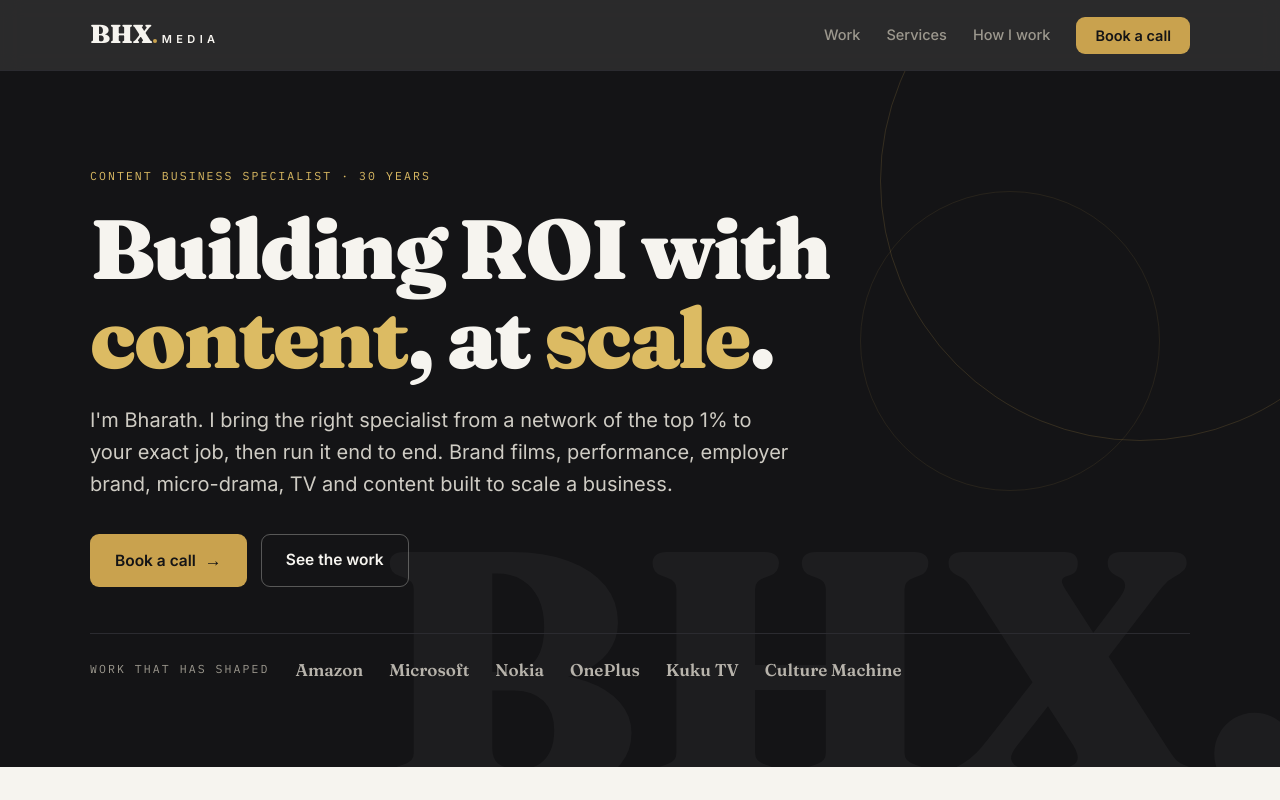
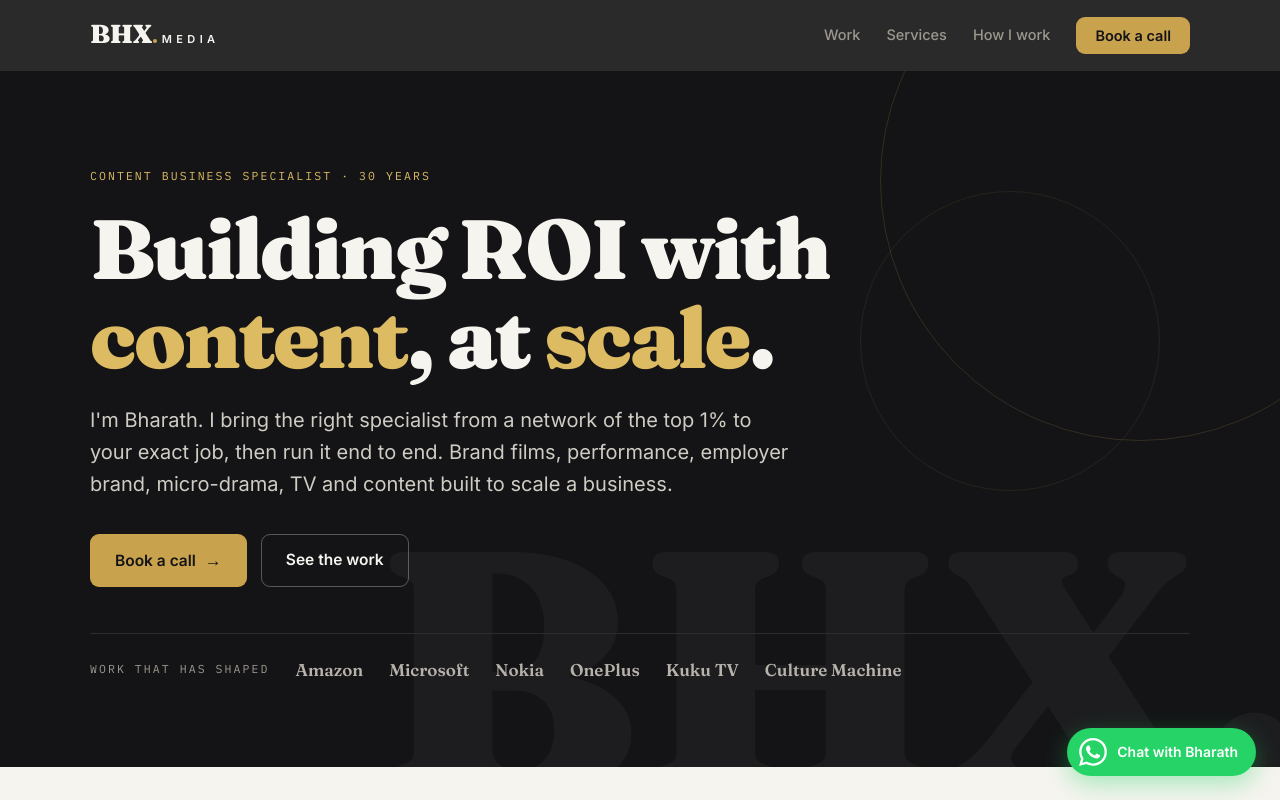
Before and after one commit to veenavikas/BHXmedia, a React (Vite) app: page / in a window 1280 px wide. Shown: the top 800 px of the page. Built offline with nearby package versions, Linux system fonts and the light colour scheme.

Commit message:
Add custom video modal header with Bharath C.S. default and floating WhatsApp button (+91 98442 52143)

```diff
--- a/src/App.jsx
+++ b/src/App.jsx
@@ -12,9 +12,10 @@ import FinalSection from './components/FinalSection';
 import Footer from './components/Footer';
 import VideoModal from './components/VideoModal';
 import BookingModal from './components/BookingModal';
+import WhatsAppButton from './components/WhatsAppButton';
 
 export default function App() {
-  const [activeVideoId, setActiveVideoId] = useState(null);
+  const [activeVideo, setActiveVideo] = useState(null);
   const [isBookingOpen, setIsBookingOpen] = useState(false);
 
   useEffect(() => {
@@ -46,14 +47,15 @@ export default function App() {
       <Services />
       <ModelSection />
       <WhoSection />
-      <WorkSection onOpenVideo={(id) => setActiveVideoId(id)} />
+      <WorkSection onOpenVideo={(videoObj) => setActiveVideo(videoObj)} />
       <RatesSection onOpenBooking={() => setIsBookingOpen(true)} />
       <FAQSection />
       <FinalSection onOpenBooking={() => setIsBookingOpen(true)} />
       <Footer />
 
-      <VideoModal videoId={activeVideoId} onClose={() => setActiveVideoId(null)} />
+      <VideoModal video={activeVideo} onClose={() => setActiveVideo(null)} />
       <BookingModal isOpen={isBookingOpen} onClose={() => setIsBookingOpen(false)} />
+      <WhatsAppButton />
     </div>
   );
 }
--- a/src/components/VideoModal.jsx
+++ b/src/components/VideoModal.jsx
@@ -1,11 +1,11 @@
 import React, { useEffect } from 'react';
 
-export default function VideoModal({ videoId, onClose }) {
+export default function VideoModal({ video, onClose }) {
   useEffect(() => {
     const handleKeyDown = (e) => {
       if (e.key === 'Escape') onClose();
     };
-    if (videoId) {
+    if (video) {
       window.addEventListener('keydown', handleKeyDown);
       document.body.style.overflow = 'hidden';
     }
@@ -13,23 +13,40 @@ export default function VideoModal({ videoId, onClose }) {
       window.removeEventListener('keydown', handleKeyDown);
       document.body.style.overflow = '';
     };
-  }, [videoId, onClose]);
+  }, [video, onClose]);
 
-  if (!videoId) return null;
+  if (!video) return null;
 
-  const iframeSrc = `https://www.youtube-nocookie.com/embed/${videoId}?autoplay=1&rel=0`;
+  const videoId = typeof video === 'object' ? video.id : video;
+  const title = typeof video === 'object' ? video.title : 'Featured Work';
+  const subtitle = typeof video === 'object' ? video.subtitle : 'Content Business';
+  const authorName = 'Bharath C.S. · BHX Media';
+
+  const iframeSrc = `https://www.youtube-nocookie.com/embed/${videoId}?autoplay=1&rel=0&modestbranding=1`;
 
   return (
     <div className="modal open" id="modal" aria-hidden="false" onClick={(e) => { if (e.target.id === 'modal') onClose(); }}>
       <div className="modal-box">
-        <div className="modal-frame">
-          <button className="modal-close" id="modalClose" aria-label="Close video" onClick={onClose}>
+        {/* Custom Header: Title & Bharath C.S. as default */}
+        <div style={{ display: 'flex', justifyContent: 'space-between', alignItems: 'center', marginBottom: '14px', flexWrap: 'wrap', gap: '10px' }}>
+          <div>
+            <span className="lab gold" style={{ fontSize: '11px', display: 'block', marginBottom: '4px' }}>
+              {subtitle ? `${subtitle} · ` : ''}{authorName}
+            </span>
+            <h3 style={{ fontSize: '20px', color: '#FFFFFF', margin: 0, fontWeight: 600 }}>
+              {title}
+            </h3>
+          </div>
+          <button className="modal-close" style={{ position: 'static' }} id="modalClose" aria-label="Close video" onClick={onClose}>
             &times;
           </button>
+        </div>
+
+        <div className="modal-frame">
           <iframe
             id="modalIframe"
             src={iframeSrc}
-            title="Video player"
+            title={`${title} - ${authorName}`}
             allow="accelerometer; autoplay; clipboard-write; encrypted-media; gyroscope; picture-in-picture"
             allowFullScreen
           />
--- /dev/null
+++ b/src/components/WhatsAppButton.jsx
@@ -0,0 +1,25 @@
+import React from 'react';
+
+export default function WhatsAppButton() {
+  const phoneNumber = '919844252143';
+  const defaultMessage = encodeURIComponent("Hi Bharath, I'd like to discuss content services with BHX Media.");
+  const whatsappUrl = `https://wa.me/${phoneNumber}?text=${defaultMessage}`;
+
+  return (
+    <a
+      href={whatsappUrl}
+      target="_blank"
+      rel="noopener noreferrer"
+      className="wa-float"
+      aria-label="Chat on WhatsApp with Bharath C.S."
+      title="Chat on WhatsApp (+91 98442 52143)"
+    >
+      <div className="wa-icon">
+        <svg width="28" height="28" viewBox="0 0 24 24" fill="currentColor">
+          <path d="M.057 24l1.687-6.163c-1.041-1.804-1.588-3.849-1.587-5.946.003-6.556 5.338-11.891 11.893-11.891 3.181.001 6.167 1.24 8.413 3.488 2.245 2.248 3.481 5.236 3.48 8.414-.003 6.557-5.338 11.892-11.893 11.892-1.99-.001-3.951-.5-5.688-1.448l-6.305 1.654zm6.597-3.807c1.676.995 3.276 1.591 5.392 1.592 5.448 0 9.886-4.434 9.889-9.885.002-5.462-4.415-9.89-9.881-9.892-5.452 0-9.887 4.434-9.889 9.884-.001 2.225.651 3.891 1.746 5.634l-.999 3.648 3.742-.981zm11.387-5.464c-.074-.124-.272-.198-.57-.347-.297-.149-1.758-.868-2.031-.967-.272-.099-.47-.149-.669.149-.198.297-.768.967-.941 1.165-.173.198-.347.223-.644.074-.297-.149-1.255-.462-2.39-1.475-.883-.788-1.48-1.761-1.653-2.059-.173-.297-.018-.458.13-.606.134-.133.297-.347.446-.521.151-.172.2-.296.3-.495.099-.198.05-.372-.025-.521-.075-.148-.669-1.611-.916-2.206-.242-.579-.487-.501-.669-.51l-.57-.01c-.198 0-.52.074-.792.372s-1.04 1.016-1.04 2.479 1.065 2.876 1.213 3.074c.149.198 2.095 3.2 5.076 4.487.709.306 1.263.489 1.694.626.712.226 1.36.194 1.872.118.572-.085 1.758-.719 2.006-1.413.248-.695.248-1.29.173-1.414z" />
+        </svg>
+      </div>
+      <span className="wa-text">Chat with Bharath</span>
+    </a>
+  );
+}
--- a/src/index.css
+++ b/src/index.css
@@ -1126,3 +1126,49 @@ footer.ft {
     transition: none;
   }
 }
+
+/* WHATSAPP FLOATING BUTTON */
+.wa-float {
+  position: fixed;
+  bottom: 24px;
+  right: 24px;
+  z-index: 120;
+  display: flex;
+  align-items: center;
+  gap: 10px;
+  background: #25D366;
+  color: #FFFFFF;
+  padding: 10px 18px 10px 12px;
+  border-radius: 50px;
+  box-shadow: 0 8px 24px rgba(37, 211, 102, 0.38);
+  font-family: 'Inter', system-ui, sans-serif;
+  font-size: 14px;
+  font-weight: 600;
+  cursor: pointer;
+  text-decoration: none;
+  transition: transform .25s cubic-bezier(.2, .7, .2, 1), box-shadow .25s ease;
+}
+
+.wa-float:hover {
+  transform: translateY(-4px) scale(1.04);
+  box-shadow: 0 12px 30px rgba(37, 211, 102, 0.55);
+  color: #FFFFFF;
+}
+
+.wa-icon {
+  display: flex;
+  align-items: center;
+  justify-content: center;
+}
+
+@media (max-width: 640px) {
+  .wa-float {
+    bottom: 18px;
+    right: 18px;
+    padding: 12px;
+    border-radius: 50%;
+  }
+  .wa-text {
+    display: none;
+  }
+}
```
Also changed, not shown: src/components/WorkSection.jsx (+30 -30 lines).
